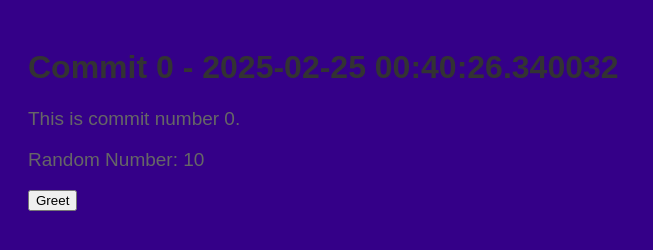
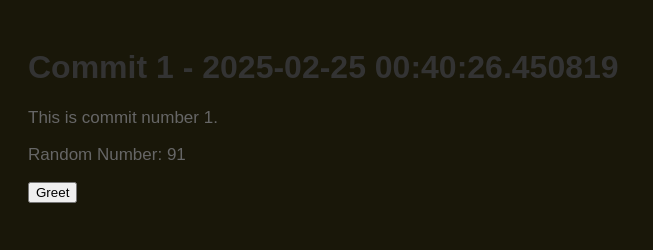
Before and after one commit to stiffs95/myrep-repo-20250225004020, a plain HTML site: page index.html in a window 1280 px wide. Shown: the whole page, without its empty margins (0-653 px from the left). Drawn offline with Linux system fonts and the light colour scheme.

Commit message:
📝 Commit 1 with HTML, CSS, and JS

```diff
--- a/index.html
+++ b/index.html
@@ -2,13 +2,13 @@
     <!DOCTYPE html>
     <html>
     <head>
-        <title>Commit 0 - 2025-02-25 00:40:26.339919</title>
+        <title>Commit 1 - 2025-02-25 00:40:26.450819</title>
         <link rel="stylesheet" href="style.css">
     </head>
     <body>
-        <h1>Commit 0 - 2025-02-25 00:40:26.340032</h1>
-        <p>This is commit number 0.</p>
-        <p>Random Number: 10</p>
+        <h1>Commit 1 - 2025-02-25 00:40:26.450819</h1>
+        <p>This is commit number 1.</p>
+        <p>Random Number: 91</p>
         <button onclick="greet()">Greet</button>
         <script src="script.js"></script>
     </body>
--- a/script.js
+++ b/script.js
@@ -2,4 +2,4 @@
     function greet() {
         alert('Hello from commit ' + commitNumber + '!');
     }
-    var commitNumber = 0;
+    var commitNumber = 1;
--- a/style.css
+++ b/style.css
@@ -1,7 +1,7 @@
 
     body {
         font-family: Arial, sans-serif;
-        background-color: #340088;
+        background-color: #191709;
         padding: 20px;
     }
     h1 {
@@ -9,5 +9,5 @@
     }
     p {
         color: #666;
-        font-size: 19px;
+        font-size: 17px;
     }
```
